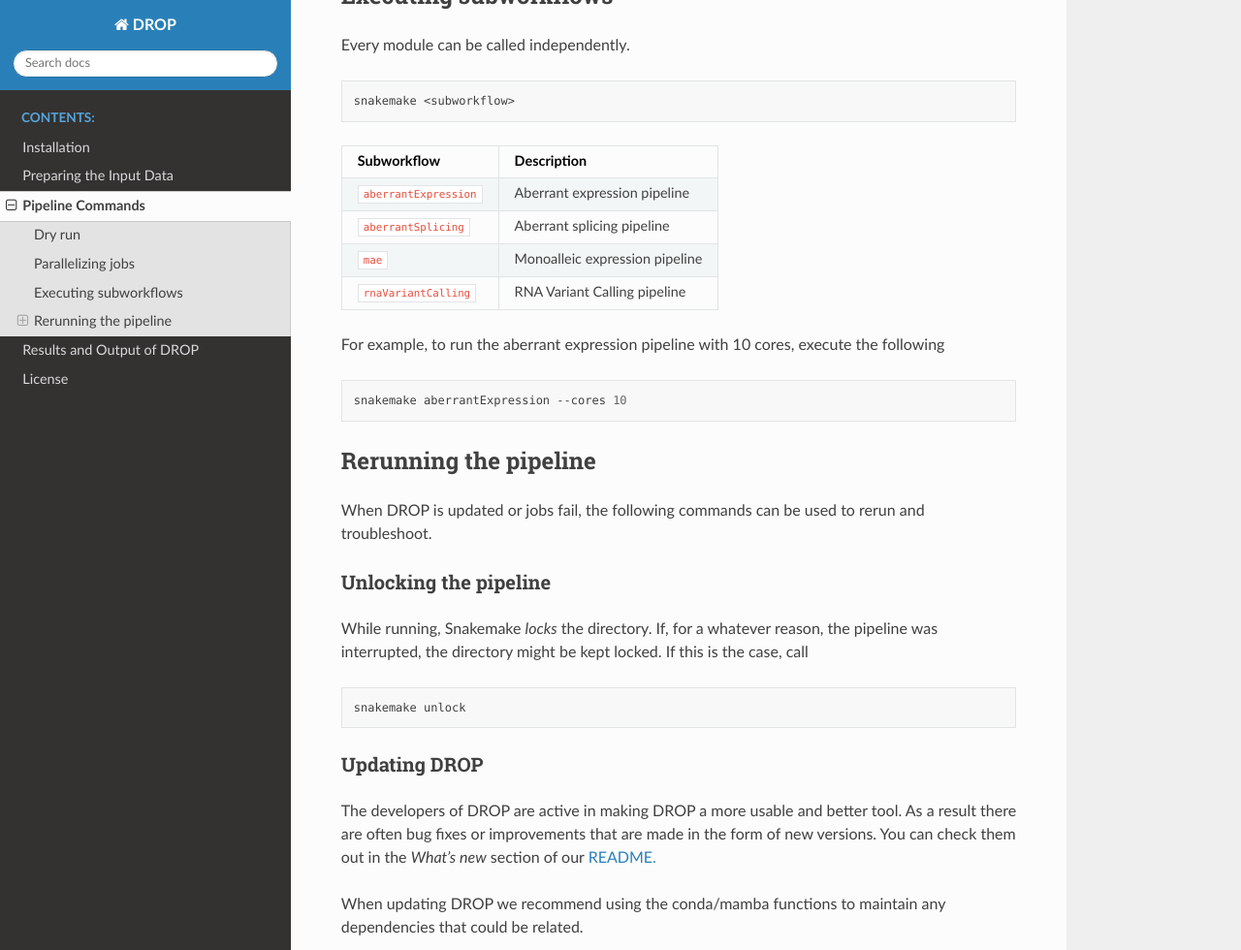
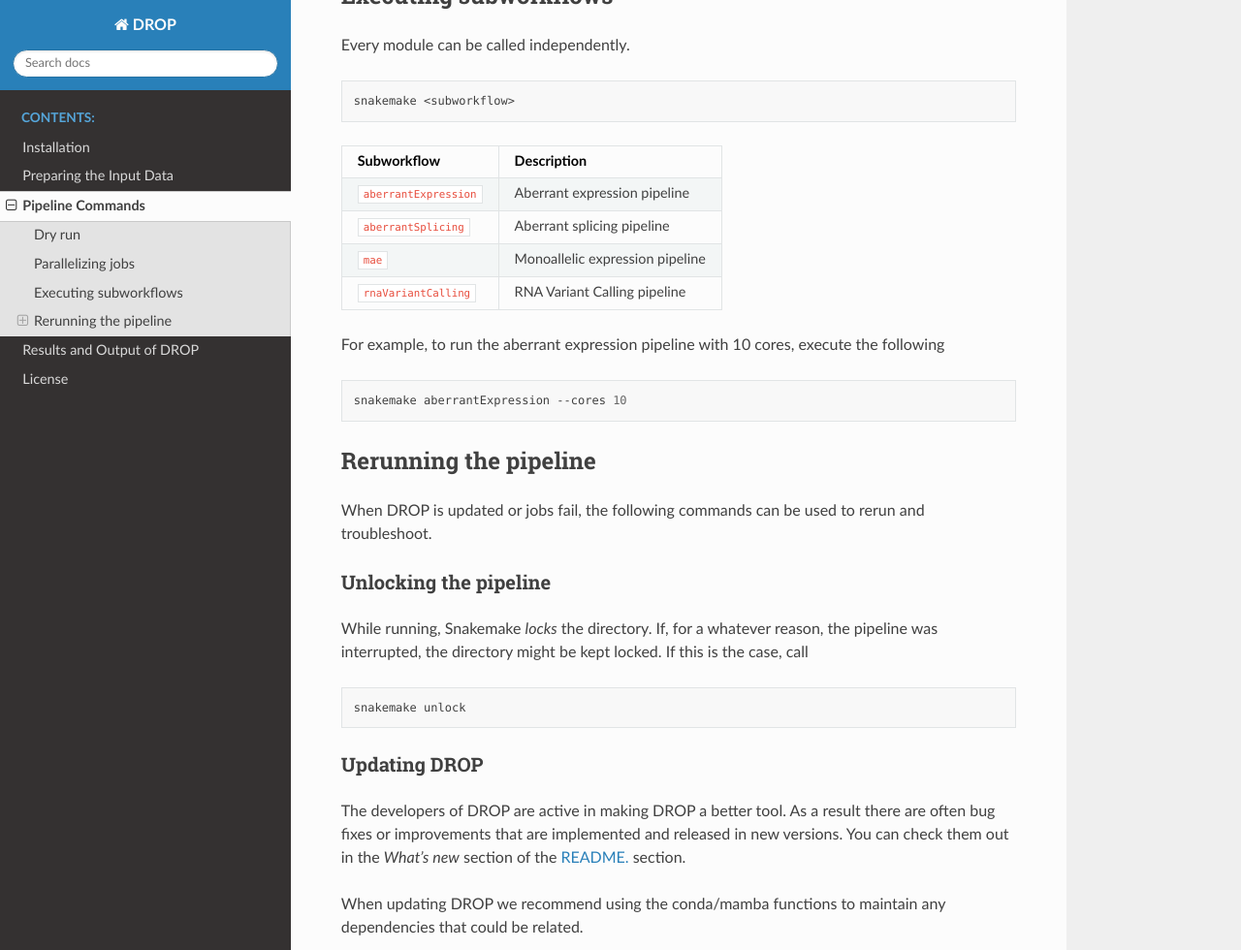
Before and after one commit to gagneurlab/drop, a Sphinx documentation site: the page built from docs/source/pipeline.rst, in a window 1280 px wide and 1400 px high, scrolled down 947 px. Shown: the top 980 px of the window at 97% size. Built offline with Sphinx 7.4.7 and the Read the Docs theme 2.0.0, drawn with Linux system fonts in a browser that asks for light colours; pages that are not in the unit, such as notebooks, are missing from menus.

Commit message:
Update pipeline.rst

```diff
--- a/docs/source/pipeline.rst
+++ b/docs/source/pipeline.rst
@@ -51,7 +51,7 @@ Subworkflow                Description
 ========================  =======================================================================
 ``aberrantExpression``     Aberrant expression pipeline
 ``aberrantSplicing``       Aberrant splicing pipeline
-``mae``                    Monoalleic expression pipeline
+``mae``                    Monoallelic expression pipeline
 ``rnaVariantCalling``      RNA Variant Calling pipeline
 ========================  =======================================================================
 
@@ -80,9 +80,9 @@ While running, Snakemake *locks* the directory. If, for a whatever reason, the p
 
 Updating DROP
 +++++++++++++
-The developers of DROP are active in making DROP a more usable and better tool. As a result there are often bug fixes
-or improvements that are made in the form of new versions. You can check them out in the *What's new* section of our
-`README. <https://github.com/gagneurlab/drop#whats-new>`_
+The developers of DROP are active in making DROP a better tool. As a result there are often bug fixes
+or improvements that are implemented and released in new versions. You can check them out in the *What's new* section of the
+`README. <https://github.com/gagneurlab/drop#whats-new>`_ section.
 
 When updating DROP we recommend using the conda/mamba functions to maintain any dependencies that could be related.
 
```
